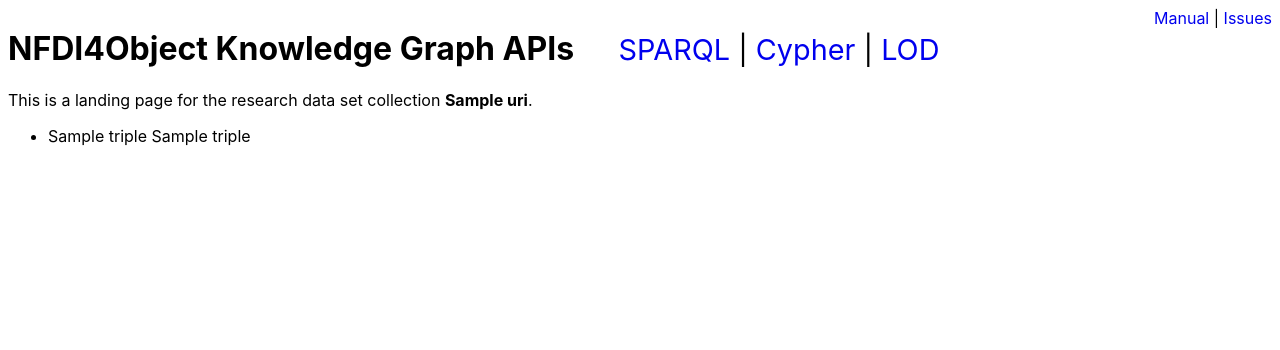
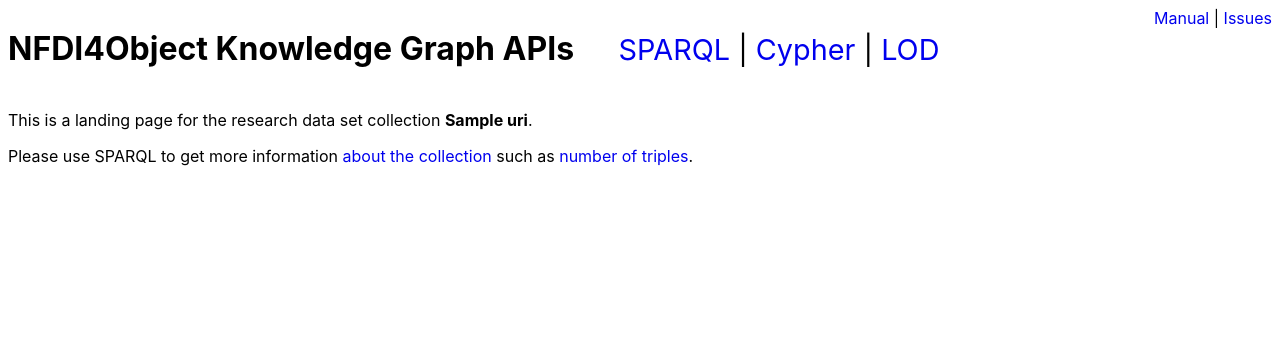
Before and after one commit to nfdi4objects/n4o-graph-apis, a Flask app: template templates/collection.html in a window 1280 px wide. Shown: the top 350 px of the page. Run offline with Flask 3, Linux system fonts and the light colour scheme; the template is opened without the code that fills it: most values are stand-ins (such as "Sample title", 1, 10 or a date in 2020); parts of the project's set-up code (start-up, migrations or seed data) failed here and were passed over.

Commit message:
Close #9

```diff
--- a/static/sparql-gui.js
+++ b/static/sparql-gui.js
@@ -17,4 +17,8 @@ document.addEventListener("DOMContentLoaded", () => {
     editor.setValue(e.target.value)
     editor.query()
   })
+
+  if (window.location.hash?.startsWith("#query=")) {
+    editor.query()
+  }
 })
--- a/templates/collection.html
+++ b/templates/collection.html
@@ -4,17 +4,17 @@
 {% if graph == None %}
   <p>The collection <b>{{uri}}</b> has not been found in the triple store!</p>
 {% else %}
+<h2>{{ graph.objects(URIRef(uri), URIRef("http://schema.org/name")).__next__() }}</h2>
 <p>
-    This is a landing page for the research data set collection <b>{{uri}}</b>.
+  This is a landing page for the research data set collection <b>{{uri}}</b>.
 </p>
-<!-- TODO: show name, timestamp -->
-<ul>
-{% for p in graph.triples((URIRef(uri),None,None)) %}
-<li>{{p[1]}} {{p[2]}}</li>
-{% endfor %}
-</ul>
+<p>
+  Please use SPARQL to get more information
+  <a href="/sparql#query=DESCRIBE%20%3C{{uri}}%3E">about the collection</a>
+  such as
+  <a href="http://127.0.0.1:8000/sparql#query=SELECT%20%28COUNT%28%2A%29%20as%20%3Ftriples%29%20FROM%20%3C{{uri}}%3E%20%7B%3Fs%20%3Fp%20%3Fo%7D%0A">number of triples</a>.
+  <!-- TODO: live timestamp, number of triples, most used classes and properties... -->
 <!--script>
-// TODO: load size of the corresponding graph
 const sparql = query => fetch('/api/sparql?' + new URLSearchParams({query}))
   .then(res => res.json())
   .then(res => res.results.bindings)
```
